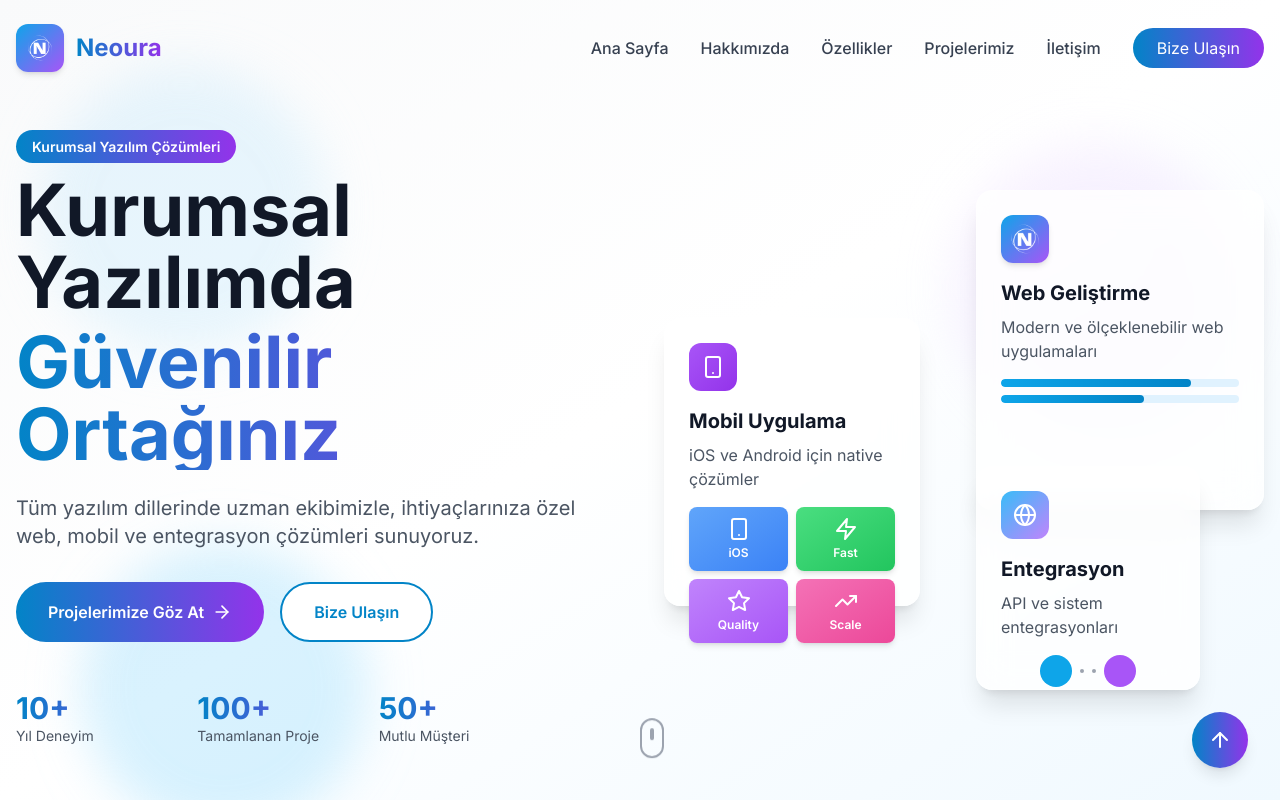
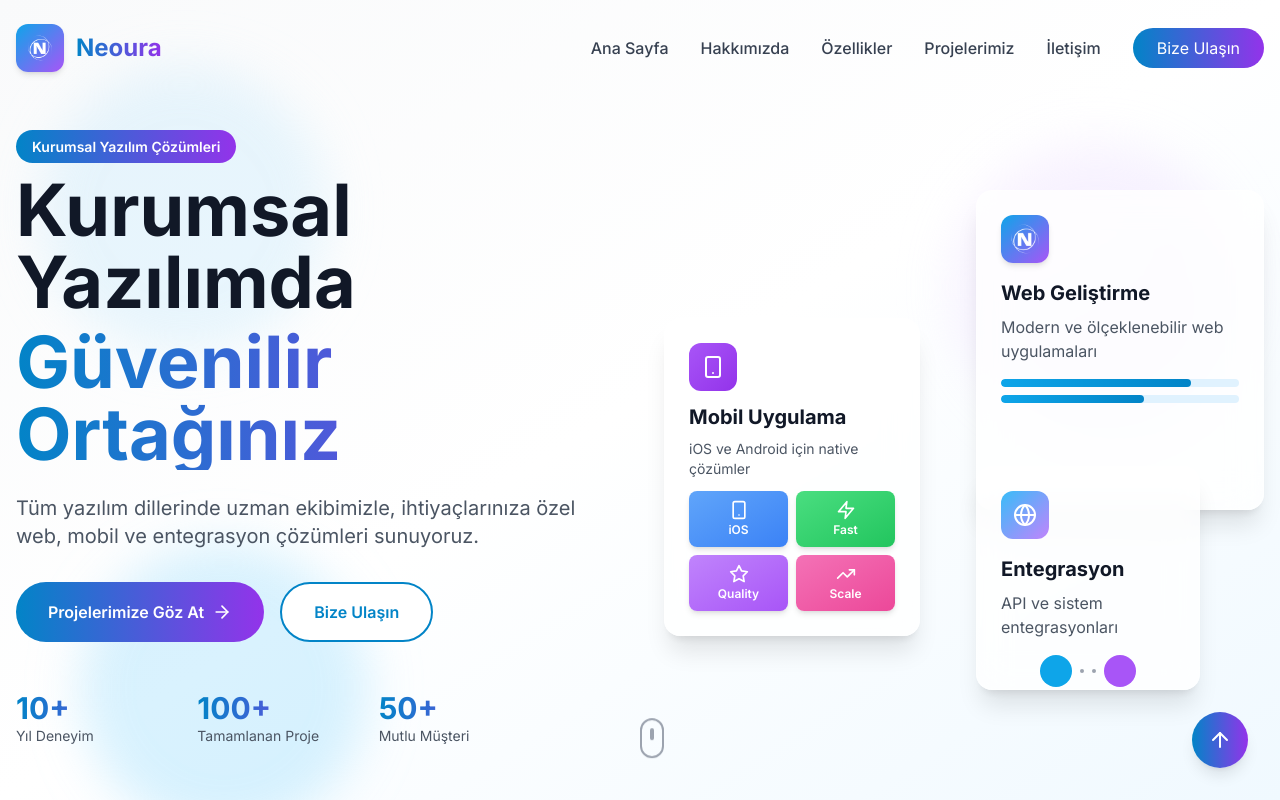
Before and after one commit to fatihdrmaz/neura-web, a Next.js app: page / in a window 1280 px wide. Shown: the top 800 px of the page. Built offline with nearby package versions, Linux system fonts and the light colour scheme.

Commit message:
Fix mobile app card overflow - adjust spacing and sizes to fit content

```diff
--- a/components/Hero.tsx
+++ b/components/Hero.tsx
@@ -92,27 +92,27 @@ const Hero = () => {
               </div>
             </div>
 
-            <div className="absolute top-32 left-0 w-64 h-72 glass-effect rounded-2xl p-6 shadow-xl animate-float" style={{ animationDelay: '1s' }}>
-              <div className="w-12 h-12 bg-gradient-to-br from-secondary-500 to-secondary-600 rounded-xl flex items-center justify-center mb-4">
+            <div className="absolute top-32 left-0 w-64 glass-effect rounded-2xl p-6 shadow-xl animate-float" style={{ animationDelay: '1s' }}>
+              <div className="w-12 h-12 bg-gradient-to-br from-secondary-500 to-secondary-600 rounded-xl flex items-center justify-center mb-3">
                 <Smartphone className="w-6 h-6 text-white" />
               </div>
               <h3 className="text-xl font-bold mb-2">Mobil Uygulama</h3>
-              <p className="text-gray-600 mb-4">iOS ve Android için native çözümler</p>
+              <p className="text-gray-600 text-sm mb-3">iOS ve Android için native çözümler</p>
               <div className="grid grid-cols-2 gap-2">
-                <div className="h-16 bg-gradient-to-br from-blue-400 to-blue-500 rounded-lg flex flex-col items-center justify-center shadow-md hover:scale-105 transition-transform cursor-pointer">
-                  <Smartphone className="w-6 h-6 text-white mb-1" />
+                <div className="h-14 bg-gradient-to-br from-blue-400 to-blue-500 rounded-lg flex flex-col items-center justify-center shadow-md hover:scale-105 transition-transform cursor-pointer">
+                  <Smartphone className="w-5 h-5 text-white mb-0.5" />
                   <span className="text-white text-xs font-semibold">iOS</span>
                 </div>
-                <div className="h-16 bg-gradient-to-br from-green-400 to-green-500 rounded-lg flex flex-col items-center justify-center shadow-md hover:scale-105 transition-transform cursor-pointer">
-                  <Zap className="w-6 h-6 text-white mb-1" />
+                <div className="h-14 bg-gradient-to-br from-green-400 to-green-500 rounded-lg flex flex-col items-center justify-center shadow-md hover:scale-105 transition-transform cursor-pointer">
+                  <Zap className="w-5 h-5 text-white mb-0.5" />
                   <span className="text-white text-xs font-semibold">Fast</span>
                 </div>
-                <div className="h-16 bg-gradient-to-br from-purple-400 to-purple-500 rounded-lg flex flex-col items-center justify-center shadow-md hover:scale-105 transition-transform cursor-pointer">
-                  <Star className="w-6 h-6 text-white mb-1" />
+                <div className="h-14 bg-gradient-to-br from-purple-400 to-purple-500 rounded-lg flex flex-col items-center justify-center shadow-md hover:scale-105 transition-transform cursor-pointer">
+                  <Star className="w-5 h-5 text-white mb-0.5" />
                   <span className="text-white text-xs font-semibold">Quality</span>
                 </div>
-                <div className="h-16 bg-gradient-to-br from-pink-400 to-pink-500 rounded-lg flex flex-col items-center justify-center shadow-md hover:scale-105 transition-transform cursor-pointer">
-                  <TrendingUp className="w-6 h-6 text-white mb-1" />
+                <div className="h-14 bg-gradient-to-br from-pink-400 to-pink-500 rounded-lg flex flex-col items-center justify-center shadow-md hover:scale-105 transition-transform cursor-pointer">
+                  <TrendingUp className="w-5 h-5 text-white mb-0.5" />
                   <span className="text-white text-xs font-semibold">Scale</span>
                 </div>
               </div>
```
